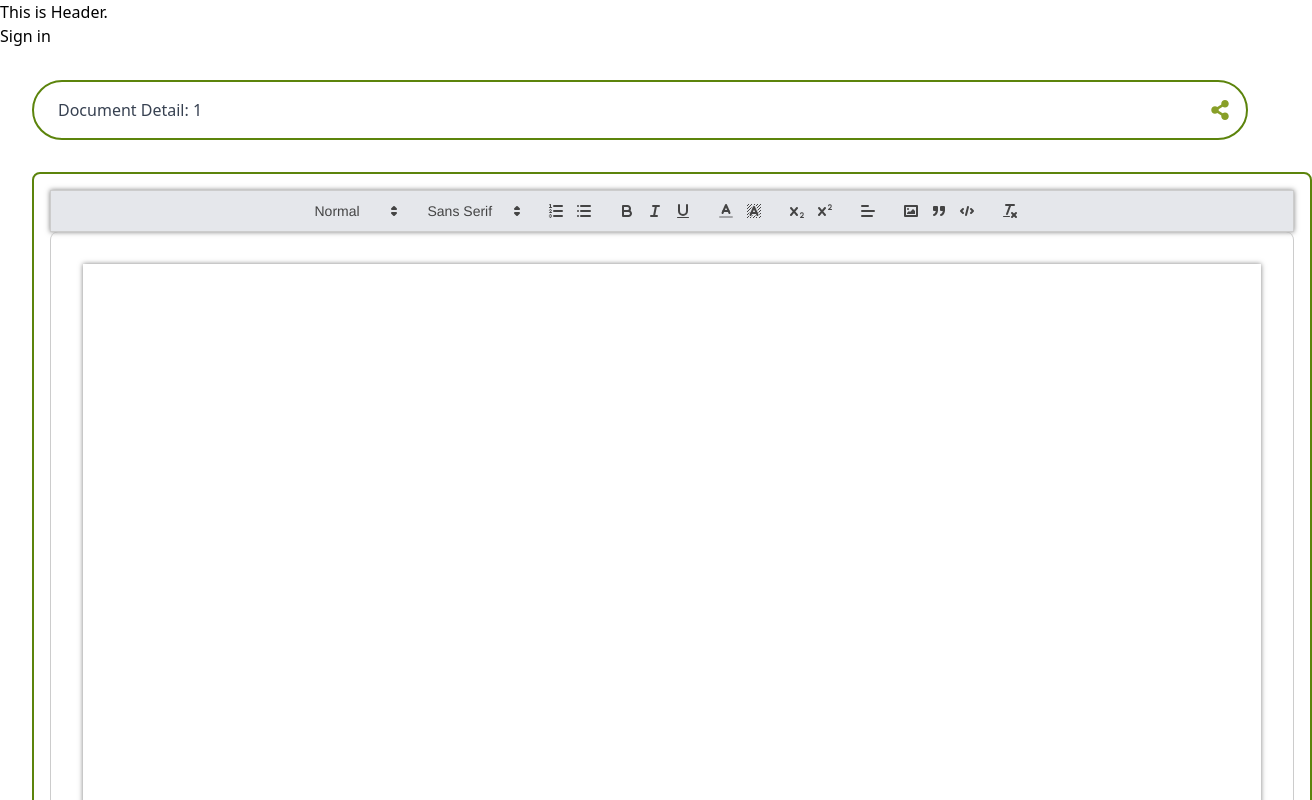
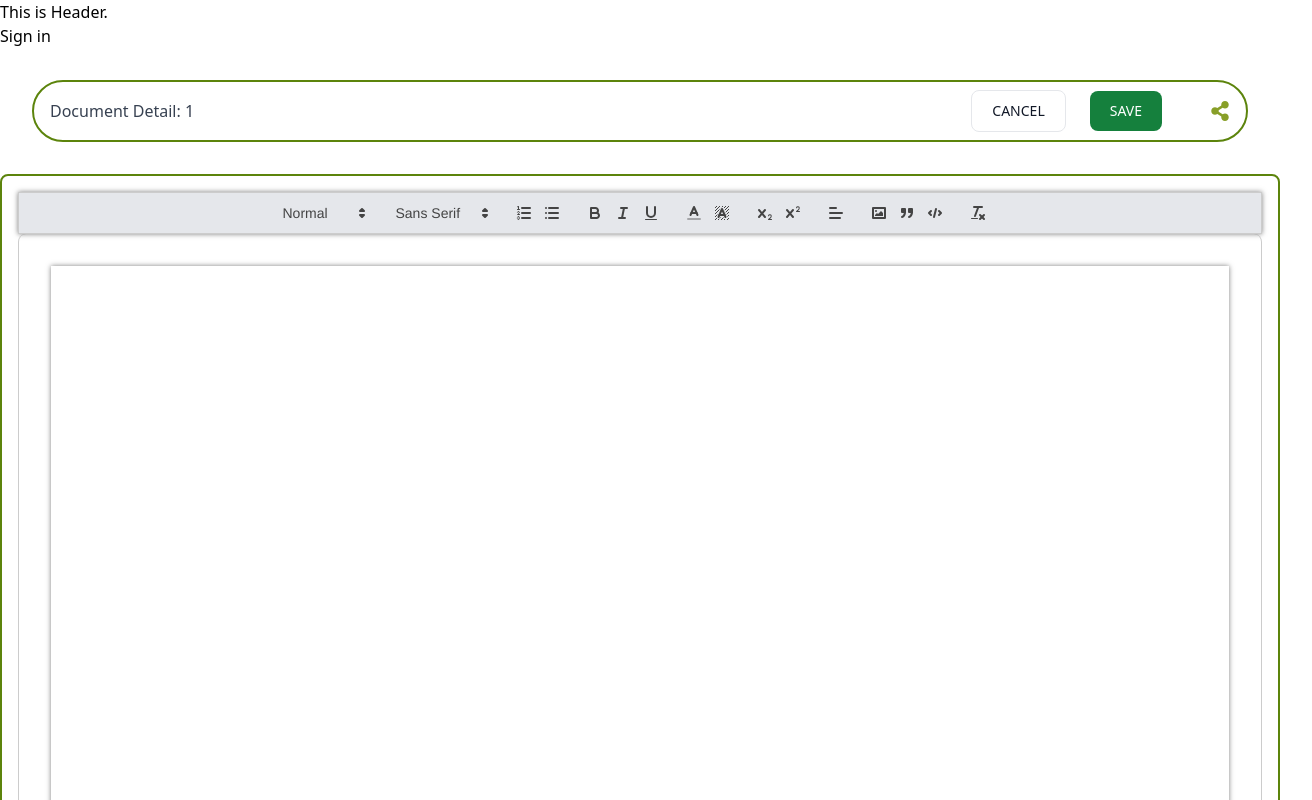
Before and after one commit to Misa2799/Realtime-editor_school-project, a React (Vite) app in the folder frontend/: page /document/1 in a window 1280 px wide. Shown: the top 800 px of the page, 1312 px wide, since content can reach past the window. Built offline with nearby package versions, Linux system fonts and the light colour scheme; no server answers.

Commit message:
save btn

```diff
--- /dev/null
+++ b/frontend/src/components/Button.tsx
@@ -0,0 +1,15 @@
+import { ReactNode } from "react";
+
+type BtnProps = {
+  children: ReactNode;
+  onClick: () => void;
+  className?: string;
+};
+
+export function Button({ children, onClick, className }: BtnProps) {
+  return (
+    <button onClick={onClick} className={className}>
+      {children}
+    </button>
+  );
+}
--- /dev/null
+++ b/frontend/src/components/Modal.tsx
@@ -0,0 +1,3 @@
+export function Modal() {
+  return <div>Modal</div>;
+}
--- a/frontend/src/pages/DocumentDetail.tsx
+++ b/frontend/src/pages/DocumentDetail.tsx
@@ -1,8 +1,9 @@
 import { useParams } from "react-router-dom";
-import { useCallback, useEffect, useState} from "react";
+import { useCallback, useEffect, useState } from "react";
 import Quill from "quill";
-import "quill/dist/quill.snow.css"
-import { FaShareAlt } from 'react-icons/fa';
+import "quill/dist/quill.snow.css";
+import { FaShareAlt } from "react-icons/fa";
+import { Button } from "../components/Button";
 
 const TOOLBAR_OPTIONS = [
   [{ header: [1, 2, 3, 4, 5, 6, false] }],
@@ -14,13 +15,13 @@ const TOOLBAR_OPTIONS = [
   [{ align: [] }],
   ["image", "blockquote", "code-block"],
   ["clean"],
-  ]
+];
 
 export const DocumentDetail = () => {
   const { id } = useParams();
 
   const [isPopupOpen, setIsPopupOpen] = useState(false);
-    const [email, setEmail] = useState('');
+  const [email, setEmail] = useState("");
 
   const wrapperRef = useCallback((wrapper: HTMLDivElement | null) => {
     if (wrapper == null) return;
@@ -33,33 +34,29 @@ export const DocumentDetail = () => {
 
   useEffect(() => {
     // add class Tailwind for `ql-container`
-        document.querySelectorAll('.ql-container').forEach((element) => {
-            element.classList.add('p-4', 'border', 'border-gray-300', 'rounded-lg');
+    document.querySelectorAll(".ql-container").forEach((element) => {
+      element.classList.add("p-4", "border", "border-gray-300", "rounded-lg");
     });
 
     // add class Tailwind for `ql-editor`
-        document.querySelectorAll('.ql-editor').forEach((element) => {
-            element.classList.add(
-            'min-h-[1056px]',
-            'p-[96px]',
-            'm-4',
-            'shadow-md');
-            (element as HTMLElement).style.boxShadow = '0 0 5px rgba(0, 0, 0, 0.5)';
+    document.querySelectorAll(".ql-editor").forEach((element) => {
+      element.classList.add("min-h-[1056px]", "p-[96px]", "m-4", "shadow-md");
+      (element as HTMLElement).style.boxShadow = "0 0 5px rgba(0, 0, 0, 0.5)";
     });
 
     // add class Tailwind for `.ql-toolbar`
-        document.querySelectorAll('.ql-toolbar').forEach((element) => {
+    document.querySelectorAll(".ql-toolbar").forEach((element) => {
       element.classList.add(
-            'flex',
-            'justify-center',
-            'sticky',
-            'top-0',
-            'z-10',
-            'bg-gray-200',
-            'border-none' );
-        (element as HTMLElement).style.boxShadow = '0 0 5px rgba(0, 0, 0, 0.5)';
+        "flex",
+        "justify-center",
+        "sticky",
+        "top-0",
+        "z-10",
+        "bg-gray-200",
+        "border-none"
+      );
+      (element as HTMLElement).style.boxShadow = "0 0 5px rgba(0, 0, 0, 0.5)";
     });
-
   }, []);
 
   // function for pop up
@@ -73,15 +70,58 @@ export const DocumentDetail = () => {
     setIsPopupOpen(false); // close pop up after share
   };
 
+  // function to cancel document and go back to List page
+  const handleCancel = () => {
+    console.log("cancel is clicked");
+    // display modal and set "Cancel a document?", Yes and No button
+
+    // if Yes, go back to List page
+    // if No, close modal
+  };
+
+  // function to send data to DB
+  const handleSave = () => {
+    console.log("save is clicked");
+    // send text to DB
+    // display a message "Saved!"
+  };
+
   return (
     <div>
-            <div className="flex items-center border-2 rounded-full p-2 w-auto m-8" style={{ borderColor: '#5c840c' }}>
-                <div className="flex-1 px-4 py-2 text-gray-700"><h1>Document Detail: {id}</h1></div>
-                <div className="p-2 cursor-pointer" style={{ color: '#889f28' }} onClick={togglePopup}><FaShareAlt size={20} /></div>
+      <div
+        className="flex items-center border-2 rounded-full p-2 w-auto m-8"
+        style={{ borderColor: "#5c840c" }}
+      >
+        <div className="flex-1 px-2 py-2 text-gray-700">
+          <h1>Document Detail: {id}</h1>
+        </div>
+        <div className="mx-8">
+          <Button
+            className="mr-6 py-2.5 px-5 me-2 text-sm font-medium text-gray-900 focus:outline-none bg-white rounded-lg border border-gray-200 hover:bg-gray-100 hover:text-blue-700 focus:z-10 focus:ring-4 focus:ring-gray-100 dark:focus:ring-gray-700 dark:bg-gray-500 dark:text-gray-100 dark:border-gray-300 dark:hover:text-white dark:hover:bg-gray-400"
+            onClick={handleCancel}
+            children={"CANCEL"}
+          />
+
+          <Button
+            className="focus:outline-none text-white bg-green-700 hover:bg-green-800 focus:ring-4 focus:ring-green-300 font-medium rounded-lg text-sm px-5 py-2.5 me-2 dark:bg-green-600 dark:hover:bg-green-700 dark:focus:ring-green-800"
+            onClick={handleSave}
+            children={"SAVE"}
+          />
+        </div>
+        <div
+          className="p-2 cursor-pointer"
+          style={{ color: "#889f28" }}
+          onClick={togglePopup}
+        >
+          <FaShareAlt size={20} />
+        </div>
       </div>
 
       {isPopupOpen && (
-                <div className="absolute top-20 left-1/2 transform -translate-x-1/2 p-4 rounded-lg shadow-lg w-72 z-50" style={{ background: '#889f28' }} >
+        <div
+          className="absolute top-20 left-1/2 transform -translate-x-1/2 p-4 rounded-lg shadow-lg w-72 z-50"
+          style={{ background: "#889f28" }}
+        >
           <div className="mb-4">
             <label className="block text-black font-bold mb-2">Email</label>
             <input
@@ -94,7 +134,8 @@ export const DocumentDetail = () => {
           </div>
           <button
             onClick={handleShare}
-                        className=" text-black font-bold py-2 px-4 rounded-full w-full"  style={{ background: '#ecd90e' }}
+            className=" text-black font-bold py-2 px-4 rounded-full w-full"
+            style={{ background: "#ecd90e" }}
           >
             Share
           </button>
@@ -102,8 +143,11 @@ export const DocumentDetail = () => {
       )}
 
       {/* Text Editor */}
-            <div className = "container border-2 rounded-lg p-4 ml-8" style={{ borderColor: '#5c840c' }} ref={wrapperRef} ></div>
-
+      <div
+        className="container border-2 rounded-lg p-4 mx-auto"
+        style={{ borderColor: "#5c840c" }}
+        ref={wrapperRef}
+      ></div>
     </div>
   );
-}
+};
```
Also changed, not shown: frontend/tailwind.config.js (+7 -0 lines). Lines whose indentation alone changed are shown as unchanged.
